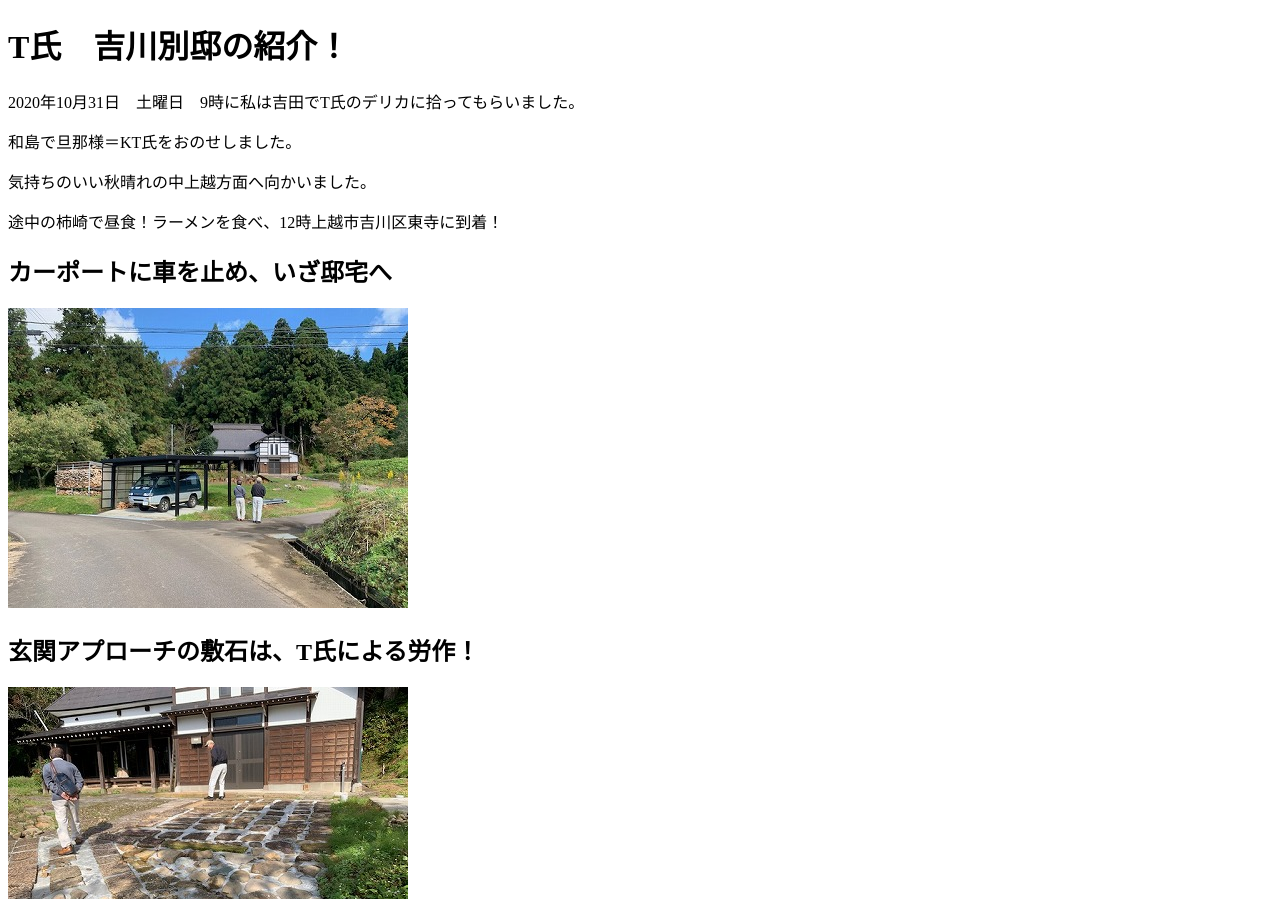
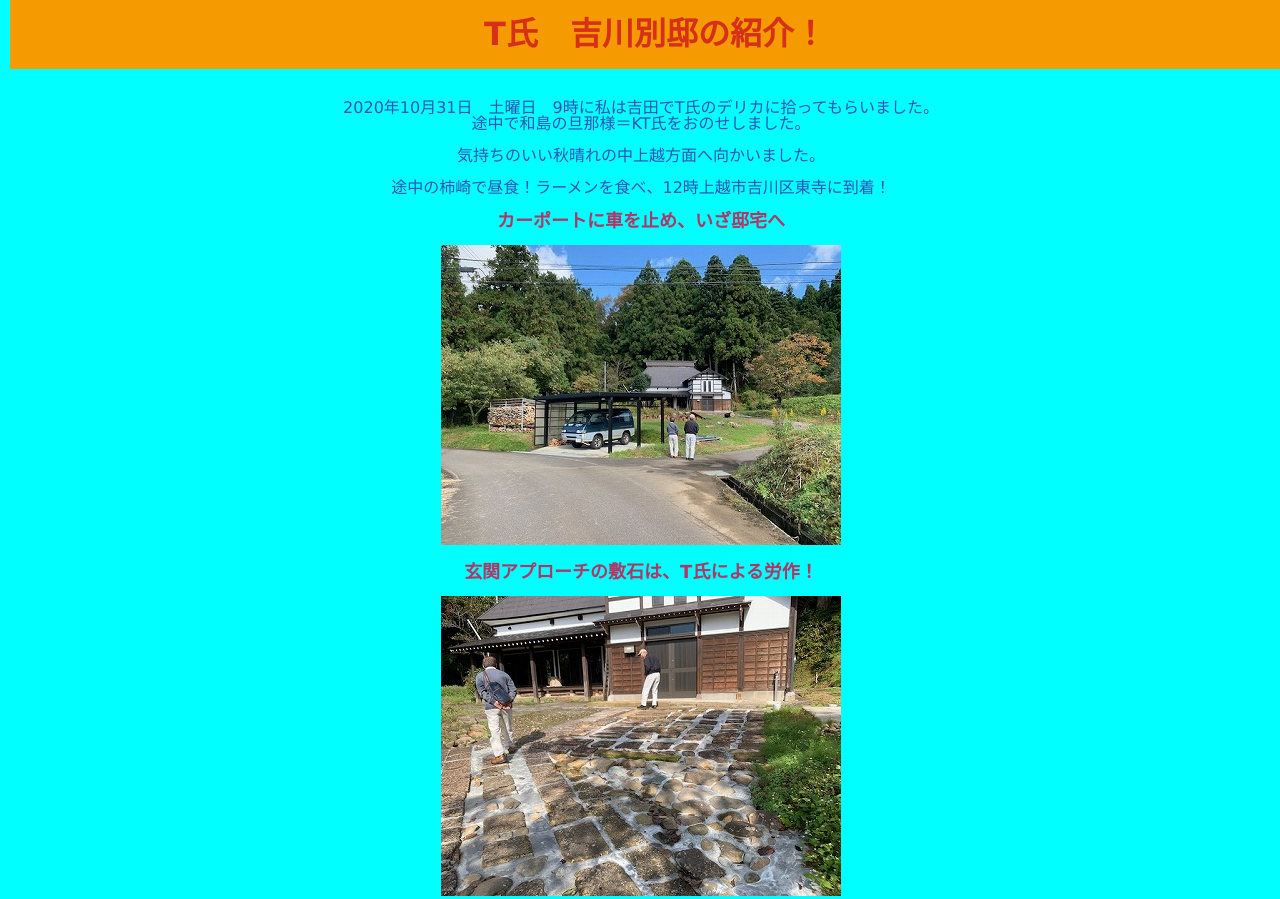
Before and after one commit to YasushiHirasawa/tyoken, a plain HTML site: page index.html in a window 1280 px wide. Shown: the top 899 px of the page. Drawn offline with Linux system fonts and the light colour scheme.

Commit message:
Add files via upload

```diff
--- /dev/null
+++ b/css/styles.css
@@ -0,0 +1,54 @@
+
+.site-header {
+  /* margin: 0; */
+  background-color:#f59a00;
+  /* display:flex; */
+  /* padding:60px 20px; */
+  /* color :#fff; */
+  /* text-align:center; */
+  padding: 5px;
+  position: fixed;
+  width: 100%;
+  margin-top: -100px;
+  /* z-index:500; */
+  line-height: 0.5;
+
+}
+
+body {
+    background-color: aqua;
+  /* color: #333; */
+  font-family: Verdana, sans-serif;
+  text-align: center;
+  margin-top: 100px;
+  margin-bottom: 0;
+  /* margin-right: 80px; */
+  margin-left: 0px;
+  /* margin-right: 8px ; */
+  padding-left :10px;
+  /* margin: 0;  */
+  line-height: 1;
+}
+h1 {
+  color:rgb(214, 48, 26) ;
+  text-align: center;
+}
+p {
+  line-height: 1;
+  color:rgb(52, 82, 180) ;
+  text-align: center;
+}
+h2 {
+  color:rgb(180, 52, 101) ;
+  font-size: 18px;
+  font-weight: bolder;
+  text-align: center;
+
+}
+
+footer {
+  font-size:14px;
+  line-height:50%;
+  background-color: rgb(139, 201, 187);
+  text-align: center;
+}
--- a/index.html
+++ b/index.html
@@ -6,10 +6,10 @@
  <meta name="viewport" content="width=device-width, initial-scale=1">
 
   <meta charset="utf-8">
-    <!-- <meta name="robots" content="noindex"> -->
+    <meta name="robots" content="noindex">
   <title>古民家見学ツアー</title>
-  <!-- <link rel="stylesheet" href="css/styles.css"> -->
-  <!-- <script src="js/main.js"></script> -->
+  <link rel="stylesheet" href="css/styles.css">
+  <script src="js/main.js"></script>
   <header class="site-header">
     <h1>T氏　吉川別邸の紹介！</h1>
      </header>
@@ -18,8 +18,7 @@
 <body>
   <!-- <p><br></p> -->
 
-  <p>2020年10月31日　土曜日　9時に私は吉田でT氏のデリカに拾ってもらいました。</p>
-    <p>和島で旦那様＝KT氏をおのせしました。</p>
+  <p>2020年10月31日　土曜日　9時に私は吉田でT氏のデリカに拾ってもらいました。<br>途中で和島の旦那様＝KT氏をおのせしました。</p>
   <p>気持ちのいい秋晴れの中上越方面へ向かいました。</p>
   <p>途中の柿崎で昼食！ラーメンを食べ、12時上越市吉川区東寺に到着！</p>
   <h2>カーポートに車を止め、いざ邸宅へ</h2>
```
